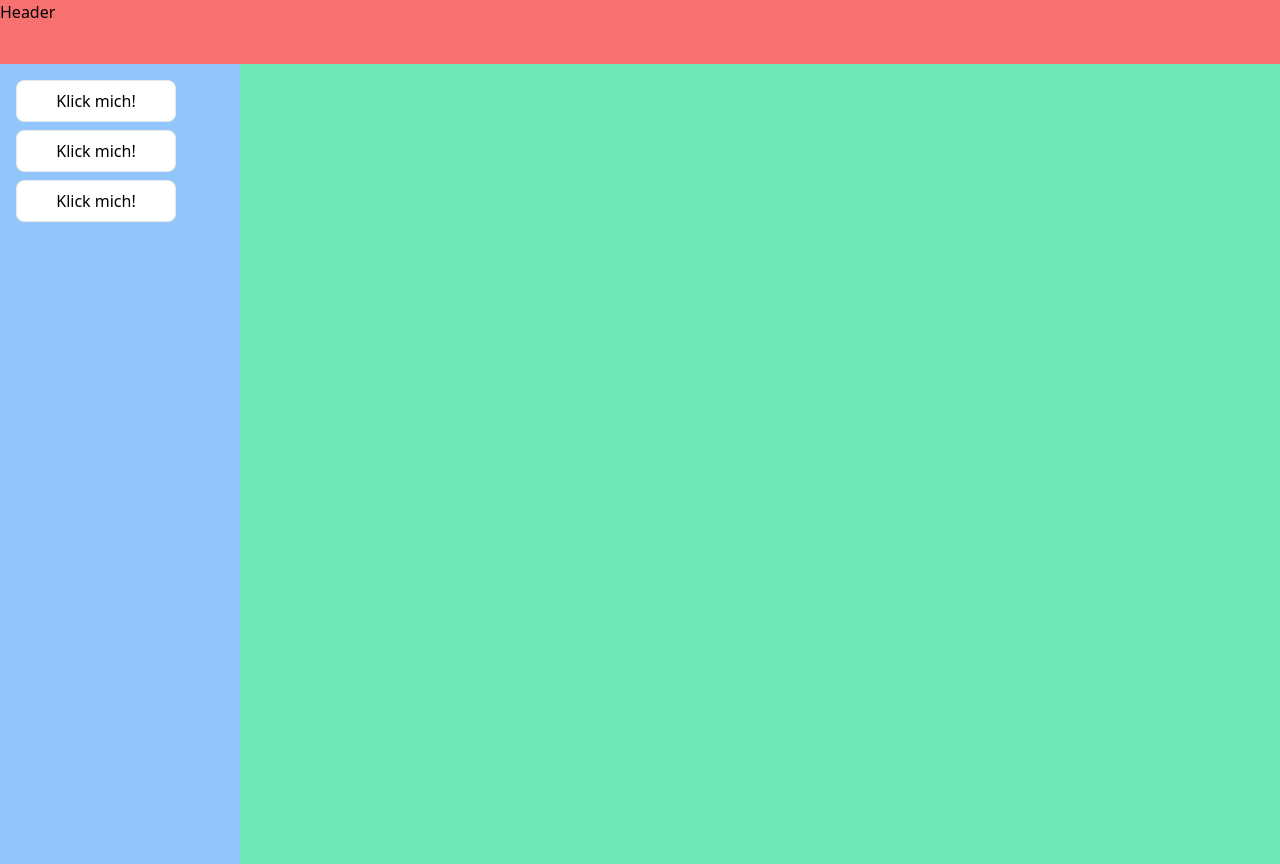
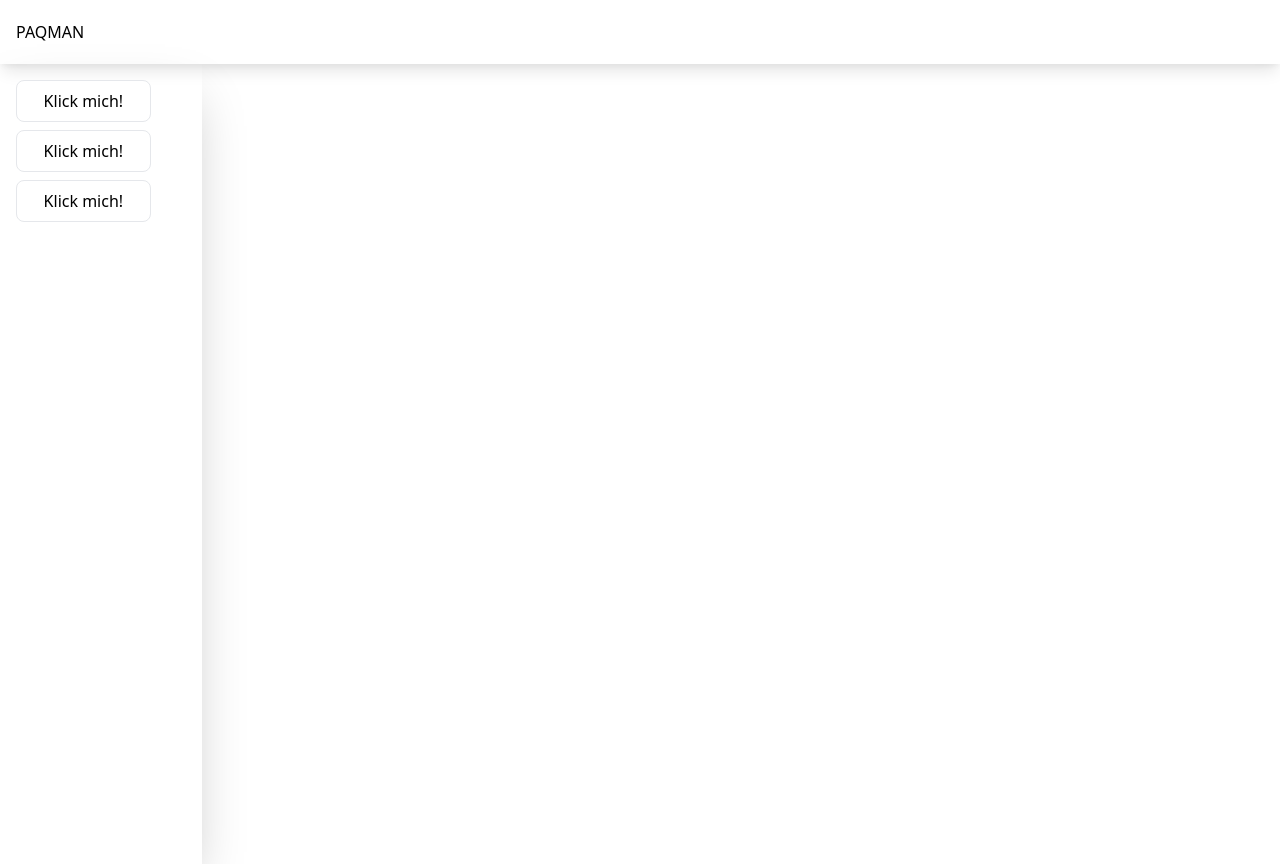
Before and after one commit to paqman-project/paqman, a React (Create React App) app in the folder frontend/: page / in a window 1280 px wide. Built offline with nearby package versions, Linux system fonts and the light colour scheme.

Commit message:
Shadow added to Header and Sidebar

```diff
--- a/frontend/src/App.js
+++ b/frontend/src/App.js
@@ -4,7 +4,7 @@ import Body from "./container/Body"
 
 export default function App() {
     return (
-        <div className="h-full w-full absolute top-0 bg-red-200">
+        <div className="h-full w-full absolute top-0">
             <Header/>
             <Body />
         </div>
--- a/frontend/src/container/Body.js
+++ b/frontend/src/container/Body.js
@@ -1,11 +1,13 @@
 import React from "react"
 import Sidebar from "./Sidebar"
+import Section from "./Section"
 
 export default function Body(){
     return(
         <>
-            <div className="bg-green-300 h-full ">
-                <Sidebar />
+            <div className="h-full flex">
+            <Sidebar />
+            <Section />
             </div>
         </>
     )
--- a/frontend/src/container/Header.js
+++ b/frontend/src/container/Header.js
@@ -3,8 +3,8 @@ import React from "react"
 export default function Header(){
     return(
         <>
-            <div className="bg-red-400 h-16">
-                <h1>Header</h1>
+            <div className="h-16 flex justify-between items-center shadow-lg">
+                <h1 className="m-4">PAQMAN</h1>
             </div>
         </>
     )
--- a/frontend/src/container/Section.js
+++ b/frontend/src/container/Section.js
@@ -3,6 +3,8 @@ import React from "react"
 export default function Section(){
     return(
         <>
+            <div className="h-full w-full">
+            </div>
         </>
     )
 }
--- a/frontend/src/container/Sidebar.js
+++ b/frontend/src/container/Sidebar.js
@@ -4,7 +4,7 @@ import SectionButton from "../components/SectionButton"
 export default function Sidebar(){
     return(
         <>
-            <div className="w-60 bg-blue-300 h-full pt-2">
+            <div className="w-60 shadow-2xl h-full pt-2">
                 <SectionButton title="Attacks"/>
                 <SectionButton title="Command"/>
                 <SectionButton title="About"/>
```
